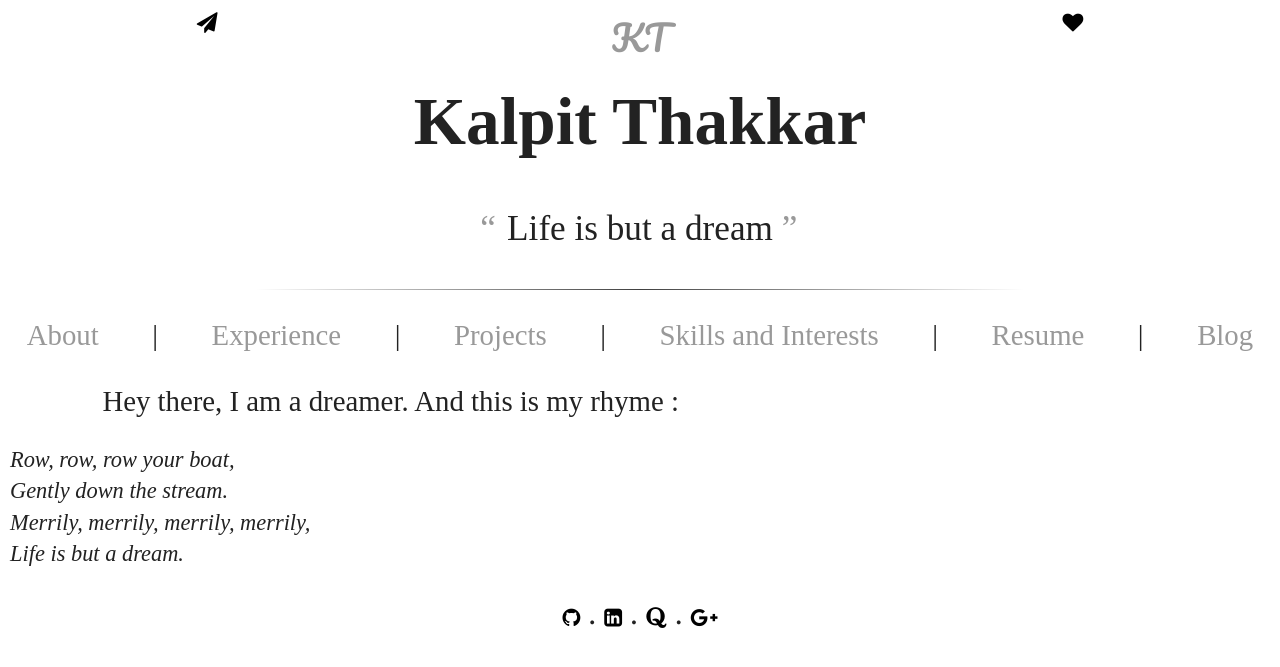
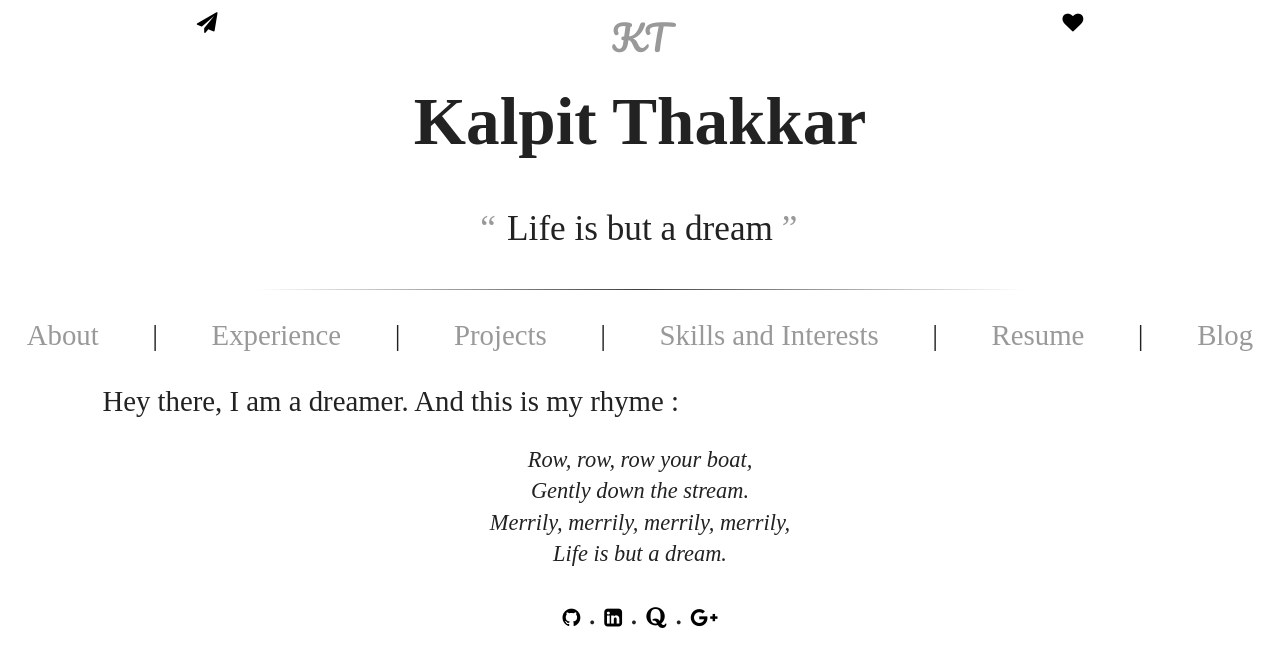
Before and after one commit to dracarys983/PersonalWebsite, a Jekyll site: the page index.html, which Jekyll copies as it is, in a window 1280 px wide. Shown: the top 667 px of the page. Built offline with Jekyll 4.4.1, drawn with Linux system fonts in a browser that asks for light colours; nearby versions of some CDN libraries; some web fonts are replaced.

Commit message:
Center alignment of the rhyme

```diff
--- a/index.html
+++ b/index.html
@@ -57,7 +57,7 @@
 
         <!-- Say a hi -->
         <p style="font-size: calc(16px + 1vw); margin: 10px 8%"> Hey there, I am a dreamer. And this is my rhyme : </p>
-        <p><em> Row, row, row your boat, <br />
+        <p style="text-align: center"><em> Row, row, row your boat, <br />
             Gently down the stream. <br />
             Merrily, merrily, merrily, merrily, <br />
             Life is but a dream.</em>
```
